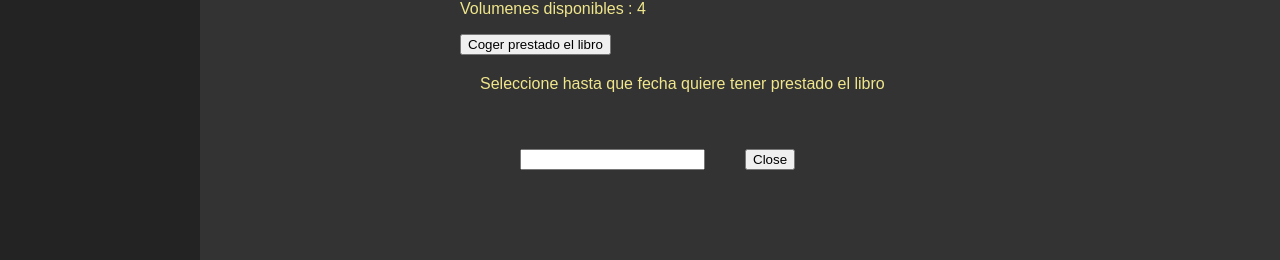
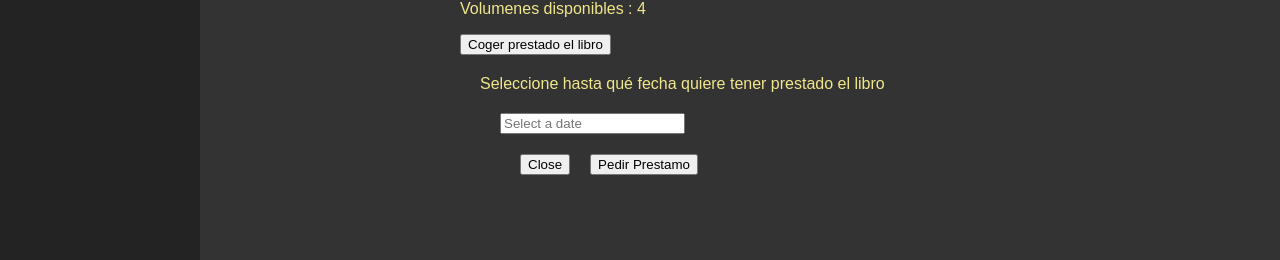
Before and after one commit to jmanuelfrias/individual-full-stack, a React (Create React App) app in the folder 2individual/: page /books/0 in a window 1280 px wide. Both pictures are taken after a click on the button "Coger prestado el libro". Shown: the part 367-627 px from the top of the page. Built offline with nearby package versions, Linux system fonts and the light colour scheme.

Commit message:
Intento de cambio de availability con el popup

```diff
--- a/2individual/src/App.js
+++ b/2individual/src/App.js
@@ -10,7 +10,7 @@ import {useLoans} from "./hooks/useLoans";
 
 function App() {
 
-    const books = useBooks();
+    const {books, setBooks, updateBookAvailability} = useBooks();
     const loans = useLoans();
 
 
@@ -22,7 +22,7 @@ function App() {
 
 
     return (
-        <LibraryContext.Provider value={{loans,books , selectedFilter , updateSelectedFilter}}>
+        <LibraryContext.Provider value={{loans,books ,updateBookAvailability, selectedFilter , updateSelectedFilter}}>
             <BookRouter></BookRouter>
             <Footer />
         </LibraryContext.Provider>
--- a/2individual/src/components/BookDetails.jsx
+++ b/2individual/src/components/BookDetails.jsx
@@ -5,11 +5,11 @@ import {LibraryContext} from "../context/LibraryContext";
 import '../styles/BookDetails.css'
 //import {useNavigate} from "react-router";
 import {handleButtonClick, handlePopupClose} from "../hooks/usePopup";
-import BookPopUp from "./BookPopUp";
+import BookPopUp from "./BookPopUp.jsx";
 
 export const BookDetails = () => {
     const { bookId } = useParams();
-    const { books } = useContext(LibraryContext);
+    const { books, updateBookAvailability } = useContext(LibraryContext);
     //const navigate = useNavigate();
     const [isPopupVisible, setPopupVisible] = useState(false);
 
@@ -19,6 +19,19 @@ export const BookDetails = () => {
     if (!book) {
         return <h2>Ese libro no está en la biblioteca</h2>;
     }
+
+    const handleBorrowButtonClick = () => {
+        handleButtonClick(setPopupVisible);
+    };
+
+    const handleBorrow = (selectedDate) => {
+        // Update the availability with the bookId and the selected date
+        // Assuming updateBookAvailability is a function that updates book availability
+        updateBookAvailability(book.id, book.availability - 1);
+        // Optionally, you can also log the updated availability
+        console.log(`Book ${book.title} availability updated to ${book.availability - 1}`);
+    };
+
 
     return (
         <div className="book-details main-div">
@@ -35,8 +48,8 @@ export const BookDetails = () => {
                 <p>Género: {book.genre}</p>
                 <p>Calificación: {book.puntuation} / 10</p>
                 <p>Volumenes disponibles : {book.availability}</p>
-                <button onClick={() => handleButtonClick(setPopupVisible)}>Coger prestado el libro</button>
-                {isPopupVisible && <BookPopUp onClose={() => handlePopupClose(setPopupVisible)} />}
+                <button onClick={handleBorrowButtonClick}>Coger prestado el libro</button>
+                {isPopupVisible && <BookPopUp onClose={() => handlePopupClose(setPopupVisible)} onBorrow={handleBorrow}/>}
             </div>
 
         </div>
--- a/2individual/src/components/BookPopUp.js
+++ /dev/null
@@ -1,24 +0,0 @@
-// Popup.js
-import React, {useState} from 'react';
-import { handlePopupClose } from '../hooks/usePopup';
-import "react-datepicker/dist/react-datepicker.css";
-
-import DatePicker from 'react-datepicker';
-
-const BookPopUp = ({ onClose }) => {
-    const [selectedDate, setSelectedDate] = useState(null);
-
-    return (
-        <div className="popup">
-            <p>Seleccione hasta que fecha quiere tener prestado el libro</p>
-            <DatePicker
-                selected={selectedDate}
-                onChange={(date) => setSelectedDate(date)}
-                dateFormat="dd/MM/yyyy" // Customize the date format
-            />
-            <button onClick={onClose}>Close</button>
-        </div>
-    );
-};
-
-export default BookPopUp;
--- /dev/null
+++ b/2individual/src/components/BookPopUp.jsx
@@ -0,0 +1,43 @@
+import React, { useState } from 'react';
+import '../styles/Popup.css';
+
+const handleLoanAction = (value) => {
+    console.log('Handling loan action for date:', value);    // Add your logic for using loans with the selected date here
+};
+
+const BookPopUp = ({ onClose, onBorrow }) => {
+    const [datepickerValue, setDatepickerValue] = useState('');
+
+    const handleLoanRequest = () => {
+        // Assuming onBorrow is a function that updates book availability
+        onBorrow(datepickerValue);
+        onClose();
+    };
+
+    return (
+        <div className="popup">
+            <p>Seleccione hasta qué fecha quiere tener prestado el libro</p>
+            <div className="popup-botones">
+                <div className="botones-datepicker">
+                    <input
+                        id="datepicker"
+                        type="text"
+                        placeholder="Select a date"
+                        value={datepickerValue}
+                        onChange={(e) => setDatepickerValue(e.target.value)}
+                    />
+                </div>
+                <div className="botones-control">
+                    <button className="botones-control-boton" onClick={onClose}>
+                        Close
+                    </button>
+                    <button className="botones-control-boton" onClick={handleLoanRequest}>
+                        Pedir Prestamo
+                    </button>
+                </div>
+            </div>
+        </div>
+    );
+};
+
+export default BookPopUp;
--- a/2individual/src/hooks/useBooks.js
+++ b/2individual/src/hooks/useBooks.js
@@ -1,7 +1,15 @@
 import {useEffect, useState} from "react";
 
 export const useBooks = () => {
-    const [books, setBooks] = useState([]);
+    let [books, setBooks, updateBookAvailability] = useState([]);
+
+    updateBookAvailability = (bookId, newAvailability) => {
+        setBooks((prevBooks) =>
+            prevBooks.map((book) =>
+                book.id === bookId ? { ...book, availability: newAvailability } : book
+            )
+        );
+    };
 
     useEffect(() => {
         //fetch(process.env.REACT_APP_GW_URL).then((res) => res.json()).then((res) => setRestaurants(res));
@@ -29,6 +37,6 @@ export const useBooks = () => {
         }, 2500);
     }, []);
 
-    return books;
+    return {books, setBooks, updateBookAvailability};
 
 }
--- /dev/null
+++ b/2individual/src/styles/Popup.css
@@ -0,0 +1,18 @@
+
+
+.botones-control-boton {
+    margin-right: 20px;
+}
+
+.botones-datepicker {
+    margin: 0px;
+}
+
+
+.botones-datepicker > * {
+    margin: 0px;
+}
+.custom-datepicker-popper{
+    width: 200px; /* Set the desired width */
+    max-height: 200px; /* Set the maximum height if needed */
+}
```
